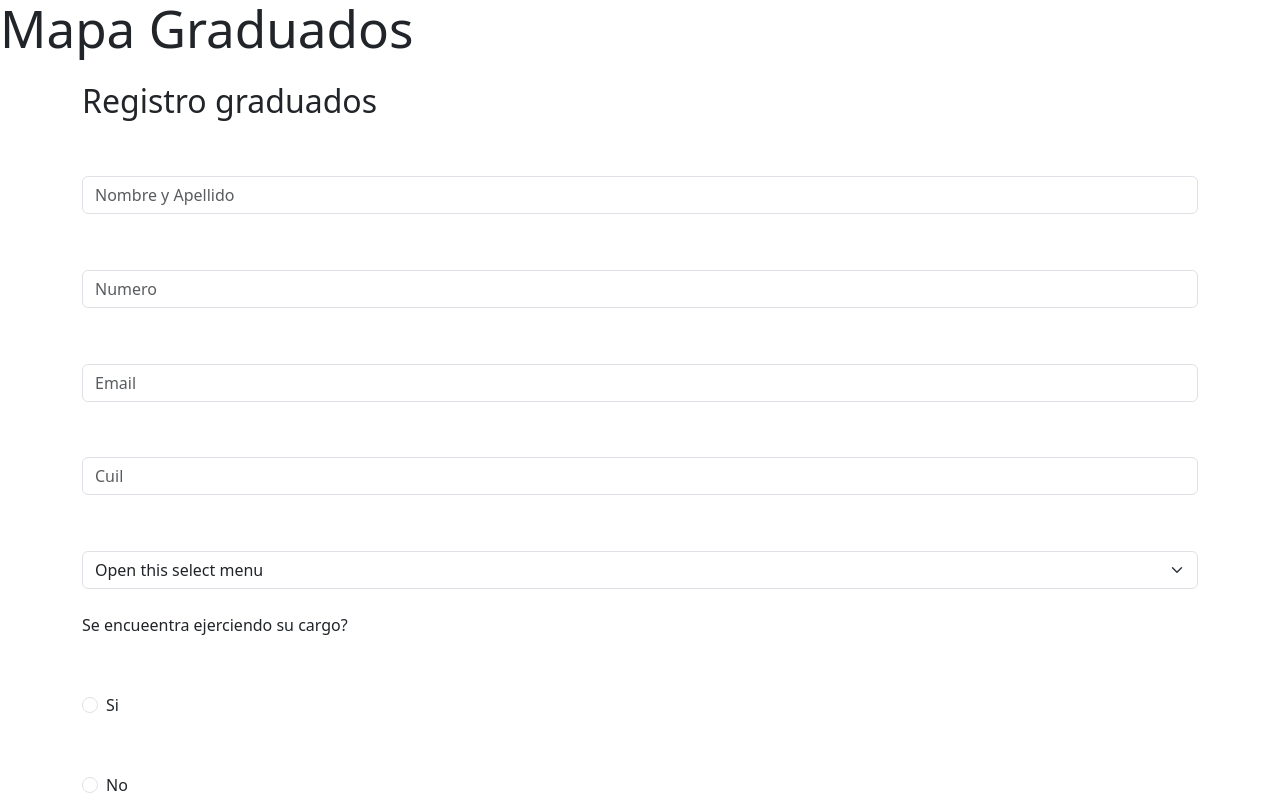
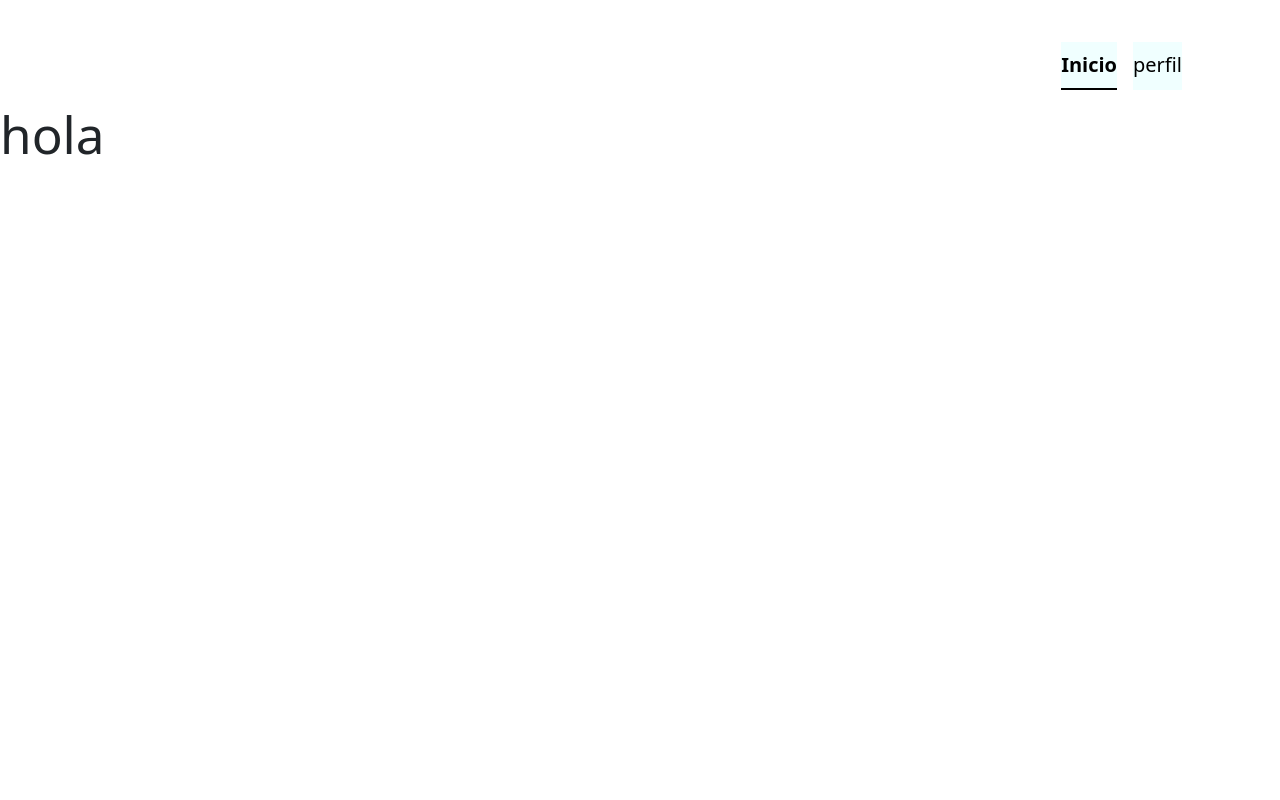
Before and after one commit to SantinoPr/Mapa-Graduados-UTN, a React (Vite) app: page /perfilGraduado in a window 1280 px wide. Shown: the top 800 px of the page. Built offline with nearby package versions, Linux system fonts and the light colour scheme.

Commit message:
agregado barra navegacion, rutas, y cors

```diff
--- a/package.json
+++ b/package.json
@@ -3,8 +3,9 @@
   "private": true,
   "version": "0.0.0",
   "type": "module",
+  "proxy": "http://localhost:5173",
   "scripts": {
-    "server" : "nodemon server.js",
+    "server": "nodemon server.js",
     "dev": "vite",
     "build": "vite build",
     "lint": "eslint . --ext js,jsx --report-unused-disable-directives --max-warnings 0",
@@ -16,7 +17,8 @@
     "morgan": "^1.10.0",
     "react": "^18.2.0",
     "react-dom": "^18.2.0",
-    "react-leaflet": "^4.2.1"
+    "react-leaflet": "^4.2.1",
+    "react-router-dom": "^6.18.0"
   },
   "devDependencies": {
     "@types/react": "^18.2.15",
--- a/src/App.jsx
+++ b/src/App.jsx
@@ -1,12 +1,20 @@
 import {Registro} from './components/registro/registro';
+import NavBar from './components/navBar/navBar';
+import PerfilGraduado from './components/perfilGraduado/perfilGraduado'
 import './App.css';
+import { BrowserRouter, Route, Routes } from "react-router-dom";
 
 function App() {
   return (
     <>
-    <h1>Mapa Graduados</h1>
-    <Registro />
-    </>
+    <BrowserRouter>
+      <NavBar />
+      <Routes>
+        <Route path="/" element={<Registro />} />
+        <Route path="/perfilGraduado" element={<PerfilGraduado />} />
+      </Routes>
+    </BrowserRouter>
+  </>
   )
 }
 
--- /dev/null
+++ b/src/components/navBar/navBar.css
@@ -0,0 +1,10 @@
+#navItem{
+    font-size: 20px;;
+    background-color: azure;
+    color: black;
+}
+
+.image{
+    width: 30px;
+    size: 30px;
+}
--- /dev/null
+++ b/src/components/navBar/navBar.jsx
@@ -0,0 +1,20 @@
+import './navBar.css';
+import '../registro/registro.css'
+import 'bootstrap/dist/css/bootstrap.min.css';
+import 'bootstrap/dist/js/bootstrap.min.js';
+import { Link} from 'react-router-dom';
+
+function NavBar()  {
+
+
+  return (
+    <div className='container'>
+      <nav className="nav p-3 justify-content-end nav-underline">
+        <Link className="nav-link active" id="navItem" aria-current="page" to="/">Inicio</Link>
+        <Link className="nav-link" id="navItem" to="/perfilGraduado" >perfil</Link>
+    </nav>
+  </div>
+  )
+}
+
+export default NavBar
--- /dev/null
+++ b/src/components/perfilGraduado/perfilGraduado.jsx
@@ -0,0 +1,11 @@
+
+export default function PerfilGraduado(){
+    return(
+        <div>
+        <h1>hola</h1>
+       </div>
+
+    )
+
+
+}
```
Also changed, not shown: src/components/navBar/logoMapa.png (added), src/components/perfilGraduado/perfilGraduado.css (added), 1 other file (tests, documents, lock files or other folders).
